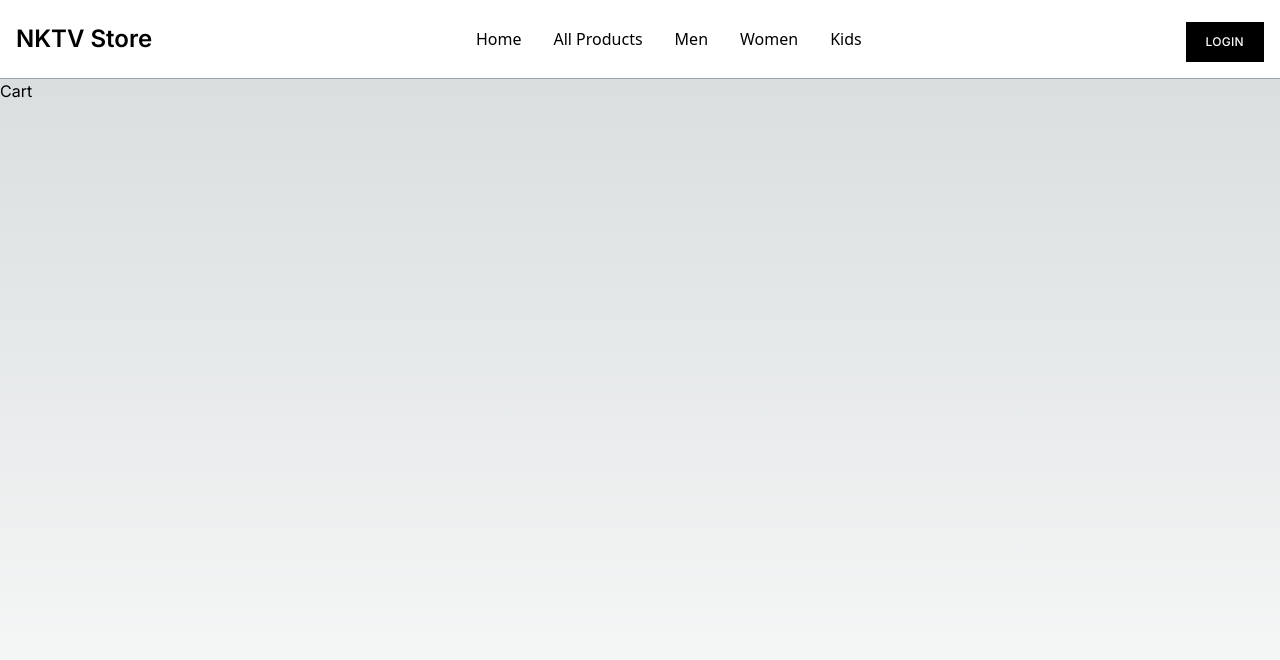
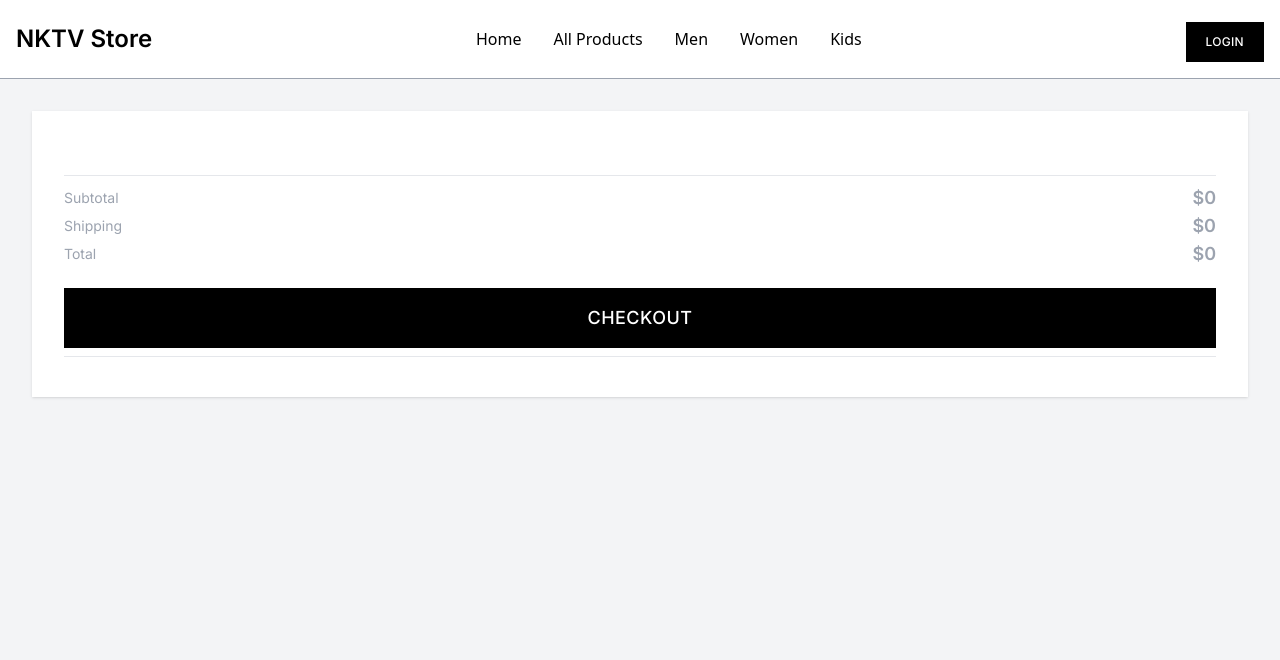
Before and after one commit to nainoaktv/nktv-store, a Next.js app: page /cart in a window 1280 px wide. Shown: the top 660 px of the page. Built offline with nearby package versions, Linux system fonts and the light colour scheme.

Commit message:
feat: render client cart

```diff
--- a/src/app/cart/page.js
+++ b/src/app/cart/page.js
@@ -1,5 +1,77 @@
 "use client";
 
+import CommonCart from "@/components/CommonCart";
+import { GlobalContext } from "@/context";
+import { deleteCartItem, getAllCartItems } from "@/services/cart";
+import { useContext, useEffect } from "react";
+import { PulseLoader } from "react-spinners";
+import { toast } from "react-toastify";
+
 export default function Cart() {
-  return <div>Cart</div>;
+  const {
+    user,
+    setCartItems,
+    cartItems,
+    pageLevelLoader,
+    setPageLevelLoader,
+    setComponentLevelLoader,
+    componentLevelLoader,
+  } = useContext(GlobalContext);
+
+  async function extractAllCartItems() {
+    setPageLevelLoader(true);
+    const response = await getAllCartItems(user?._id);
+
+    if (response.success) {
+      setCartItems(response.data);
+      setPageLevelLoader(false);
+      localStorage.setItem("cartItems", JSON.stringify(response.data));
+    }
+
+    console.log(response);
+  }
+
+  useEffect(() => {
+    if (user !== null) extractAllCartItems();
+  }, [user]);
+
+  async function handleDeleteCartItem(getCartItemID) {
+    setComponentLevelLoader({ loading: true, id: getCartItemID });
+    const response = await deleteCartItem(getCartItemID);
+
+    if (response.success) {
+      setComponentLevelLoader({ loading: false, id: "" });
+      toast.success(response.message, {
+        position: toast.POSITION.TOP_RIGHT,
+      });
+
+      extractAllCartItems();
+    } else {
+      setComponentLevelLoader({ loading: false, id: getCartItemID });
+      toast.error(response.message, {
+        position: toast.POSITION.TOP_RIGHT,
+      });
+    }
+  }
+
+  if (pageLevelLoader) {
+    return (
+      <div className="w-full min-h-screen flex justify-center items-center">
+        <PulseLoader
+          color={"#ffffff"}
+          loading={pageLevelLoader}
+          size={50}
+          data-testid="loader"
+        />
+      </div>
+    );
+  }
+
+  return (
+    <CommonCart
+      componentLevelLoader={componentLevelLoader}
+      handleDeleteCartItem={handleDeleteCartItem}
+      cartItems={cartItems}
+    />
+  );
 }
```
